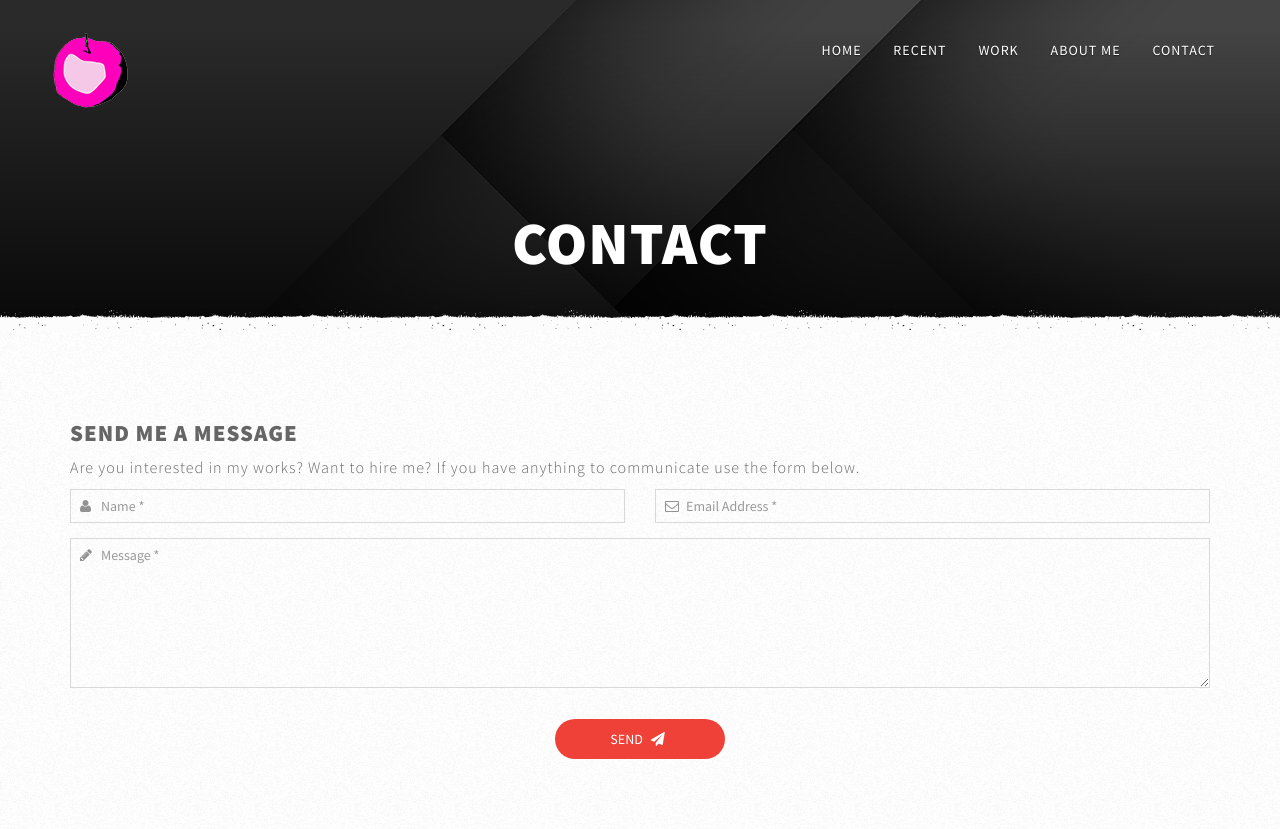
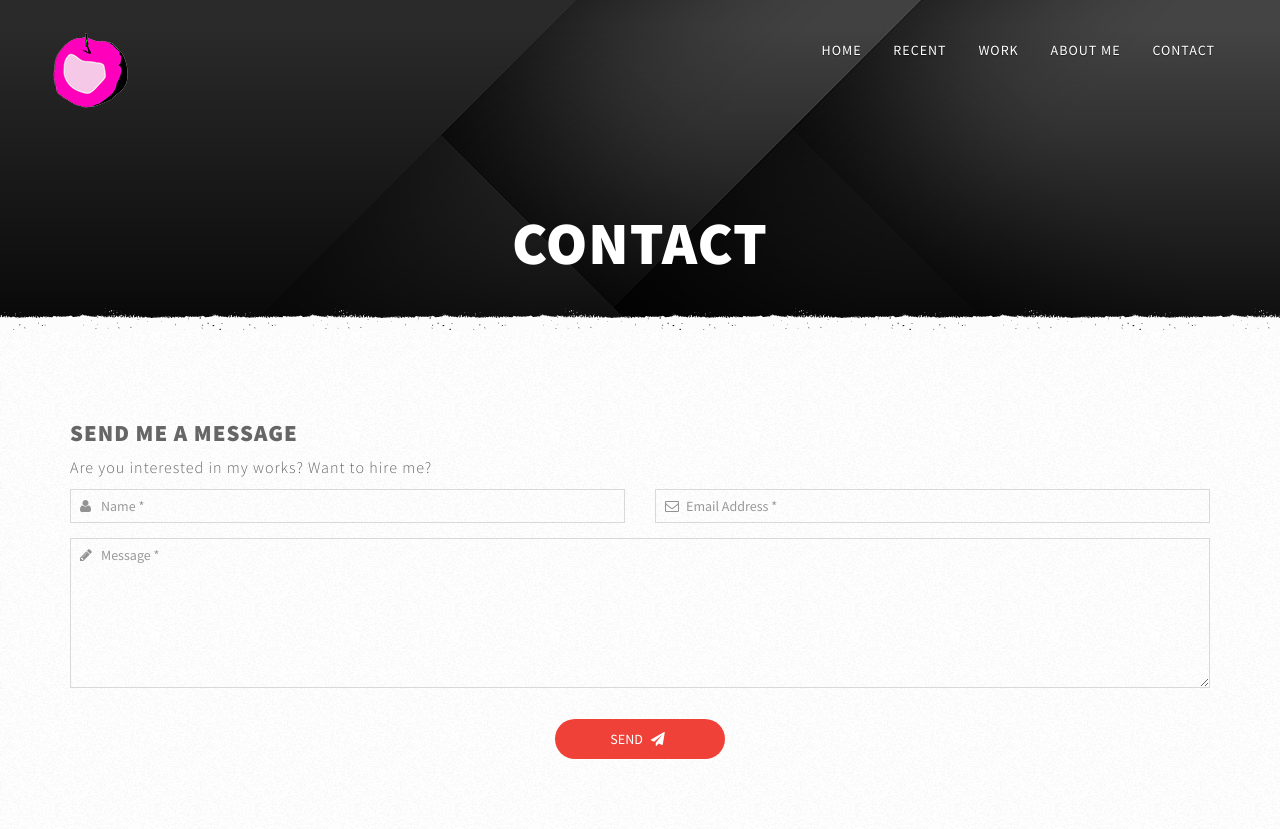
Before and after one commit to beovideskevin/TheArtGalleryDesign, a Django app: page /contact in a window 1280 px wide. Run offline with Django 5.2, Linux system fonts and the light colour scheme; some libraries are stand-ins or nearby versions.

Commit message:
Adding values to the form when email fails and better messages

```diff
--- a/www/templates/contact.html
+++ b/www/templates/contact.html
@@ -21,13 +21,15 @@
         <div class="col-sm-12">
             <div class="col-sm-12">
                     {% if error %}
-                        <h3>Hubo un error al enviar el correo. Por favor, inténtelo de nuevo.</h3>
+                        <h3>Error!</h3>
+                        <p>There was an error sending the email. Please, try again.</p>
                     {% else %}
                         {% if sent %}
-                            <h3>Recibí su correo. Le responderé pronto  :)</h3>
+                            <h3>Email received</h3>
+                            <p>Thank you so much for your email. I will respond to you momentarily.</p>
                         {% else %}
                             <h3>Send me a message</h3>
-                            <p>Are you interested in my works? Want to hire me? If you have anything to communicate use the form below. </p>
+                            <p>Are you interested in my works? Want to hire me? </p>
                         {% endif %}
                     {% endif %}
             </div>
@@ -35,15 +37,15 @@
                 {% csrf_token %}
                 <div class="form-group control-group col-sm-6">
                     <span><i class="fa fa-user"></i></span>
-                    <input class="form-control" type="text" name="name" minlength="2" placeholder="Name *">
+                    <input class="form-control" type="text" name="name" minlength="2" placeholder="Name *" value="{% if name %}{{name}}{% endif %}" >
                 </div>
                 <div class="form-group control-group col-sm-6">
                     <span><i class="fa fa-envelope-o"></i></span>
-                    <input class="form-control" type="email" name="email" placeholder="Email Address *">
+                    <input class="form-control" type="email" name="email" placeholder="Email Address *" value="{% if email %}{{email}}{% endif %}">
                 </div>
                 <div class="form-group control-group col-sm-12">
                     <span><i class="fa fa-pencil"></i></span>
-                    <textarea class="form-control" type="text" name="message" placeholder="Message *"></textarea>
+                    <textarea class="form-control" type="text" name="message" placeholder="Message *">{% if message %}{{message}}{% endif %}</textarea>
                 </div>
                 <div class="form-group control-group col-sm-12">
                     <input type="hidden" name="nothing" />
```
